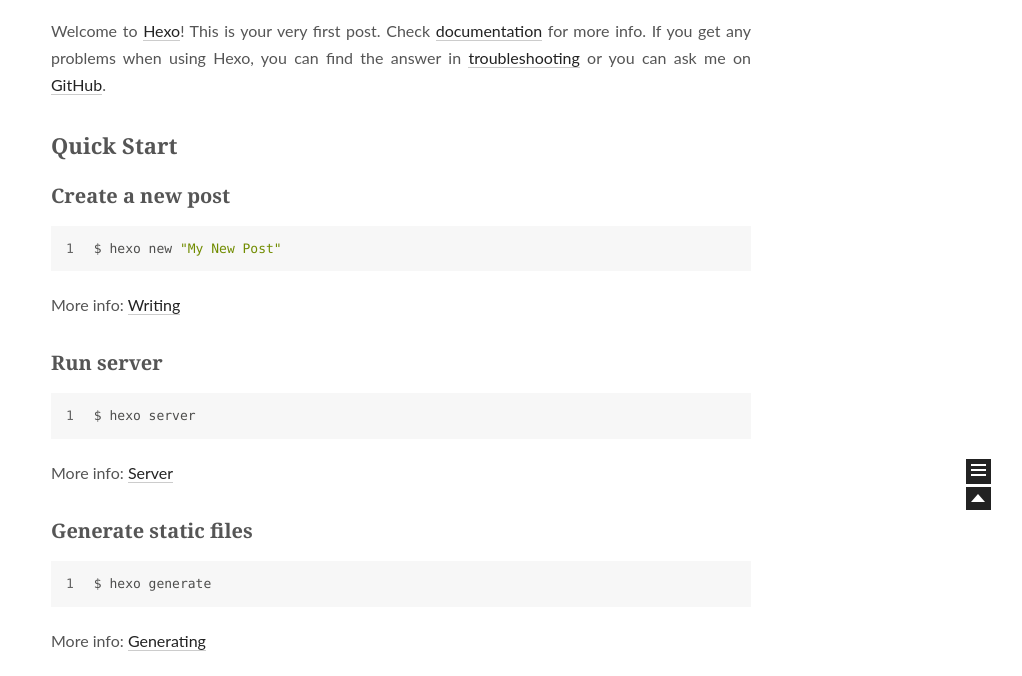
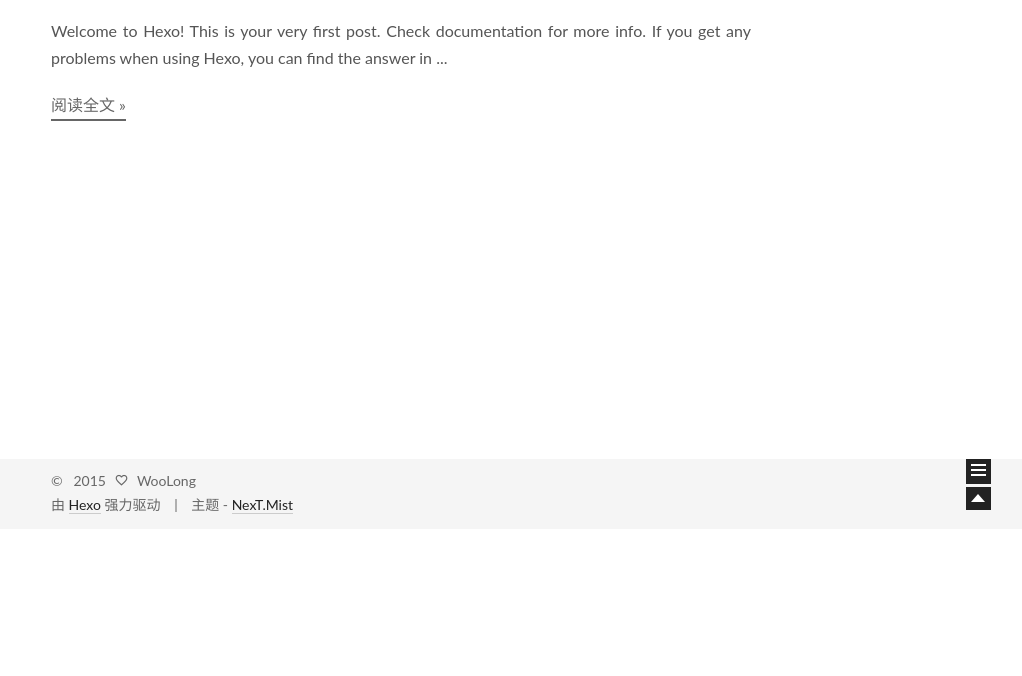
Before and after one commit to longxiang090/longxiang090, a plain HTML site: page index.html in a window 1280 px wide. Shown: the part 271-947 px from the top of the page, without its empty margins (239-1261 px from the left). After the commit the page ends 800 px from the top, so only its background shows below. Drawn offline with Linux system fonts and the light colour scheme.

Commit message:
Site updated: 2015-09-08 02:01:29

```diff
--- a/css/main.css
+++ b/css/main.css
@@ -1055,7 +1055,7 @@
   width: 4px;
   height: 4px;
   border-radius: 50%;
-  background: #7cb3ff;
+  background: #ff900b;
 }
 .sidebar-nav {
   margin: 0;
--- a/index.html
+++ b/index.html
@@ -197,16 +197,16 @@
 
 
 
-          <span itemprop="articleBody"><p>Welcome to <a href="http://hexo.io/" target="_blank" rel="external">Hexo</a>! This is your very first post. Check <a href="http://hexo.io/docs/" target="_blank" rel="external">documentation</a> for more info. If you get any problems when using Hexo, you can find the answer in <a href="http://hexo.io/docs/troubleshooting.html" target="_blank" rel="external">troubleshooting</a> or you can ask me on <a href="https://github.com/hexojs/hexo/issues" target="_blank" rel="external">GitHub</a>.</p>
-<h2 id="Quick_Start">Quick Start</h2><h3 id="Create_a_new_post">Create a new post</h3><figure class="highlight bash"><table><tr><td class="gutter"><pre><span class="line">1</span><br></pre></td><td class="code"><pre><span class="line">$ hexo new <span class="string">"My New Post"</span></span><br></pre></td></tr></table></figure>
-<p>More info: <a href="http://hexo.io/docs/writing.html" target="_blank" rel="external">Writing</a></p>
-<h3 id="Run_server">Run server</h3><figure class="highlight bash"><table><tr><td class="gutter"><pre><span class="line">1</span><br></pre></td><td class="code"><pre><span class="line">$ hexo server</span><br></pre></td></tr></table></figure>
-<p>More info: <a href="http://hexo.io/docs/server.html" target="_blank" rel="external">Server</a></p>
-<h3 id="Generate_static_files">Generate static files</h3><figure class="highlight bash"><table><tr><td class="gutter"><pre><span class="line">1</span><br></pre></td><td class="code"><pre><span class="line">$ hexo generate</span><br></pre></td></tr></table></figure>
-<p>More info: <a href="http://hexo.io/docs/generating.html" target="_blank" rel="external">Generating</a></p>
-<h3 id="Deploy_to_remote_sites">Deploy to remote sites</h3><figure class="highlight bash"><table><tr><td class="gutter"><pre><span class="line">1</span><br></pre></td><td class="code"><pre><span class="line">$ hexo deploy</span><br></pre></td></tr></table></figure>
-<p>More info: <a href="http://hexo.io/docs/deployment.html" target="_blank" rel="external">Deployment</a></p>
-</span>
+          <span itemprop="articleBody">
+
+            Welcome to Hexo! This is your very first post. Check documentation for more info. If you get any problems when using Hexo, you can find the answer in
+            ...
+          </span>
+          <div class="post-more-link text-center">
+            <a class="btn" href="/2015/09/08/hello-world/#more" rel="contents">
+              阅读全文 &raquo;
+            </a>
+          </div>
 
 
     </div>
```
